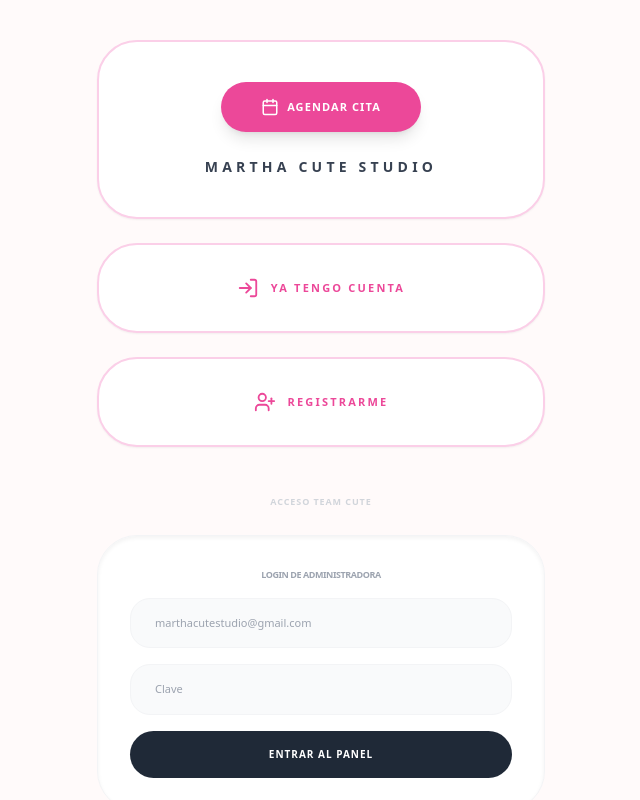
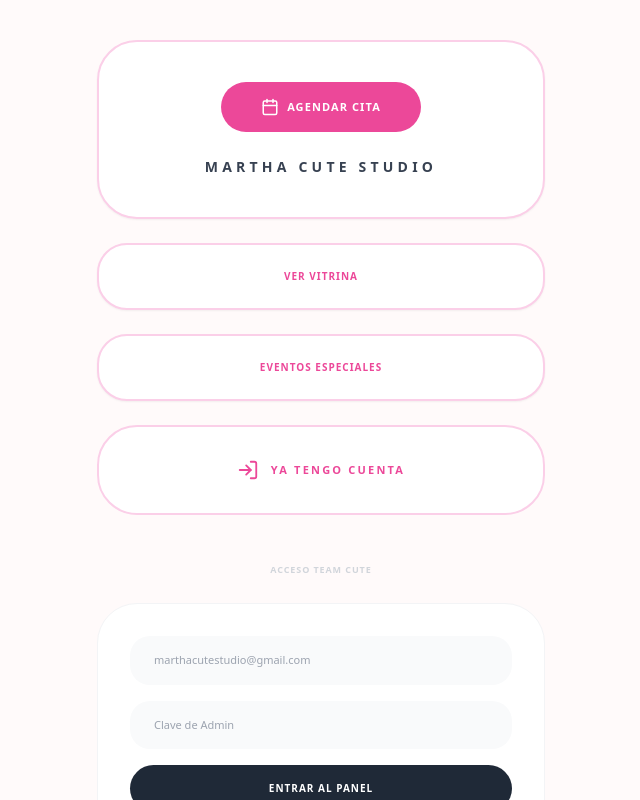
Before and after one commit to anaaz1798/martha-cute-studio, a React (Vite) app: page / in a window 1280 px wide. Both pictures are taken after a click on the button "ACCESO TEAM CUTE". Shown: the top 800 px of the page, without its empty margins (319-959 px from the left). Built offline with nearby package versions, Linux system fonts and the light colour scheme.

Commit message:
Update LoginPage.jsx

```diff
--- a/src/pages/LoginPage.jsx
+++ b/src/pages/LoginPage.jsx
@@ -1,18 +1,15 @@
 import { useState } from 'react';
-import { supabase } from '../supabase'; // Importante para que funcione el login real
+import { supabase } from '../supabase';
 import { useNavigate } from 'react-router-dom';
 import { Calendar, LogIn, UserPlus, Hash } from 'lucide-react';
 
 export default function LoginPage() {
   const navigate = useNavigate();
   const [view, setView] = useState('none');
-
-  // Estados para capturar lo que Martha escribe
   const [email, setEmail] = useState('');
   const [password, setPassword] = useState('');
   const [loading, setLoading] = useState(false);
 
-  // --- LOGIN PARA CLIENTAS ---
   const handleLogin = async (e) => {
     e.preventDefault();
     setLoading(true);
@@ -22,11 +19,9 @@ export default function LoginPage() {
     setLoading(false);
   };
 
-  // --- LOGIN PARA MARTHA (ADMIN) ---
   const handleAdminLogin = async (e) => {
     e.preventDefault();
     setLoading(true);
-
     const { data, error } = await supabase.auth.signInWithPassword({
       email: email,
       password: password,
@@ -35,11 +30,10 @@ export default function LoginPage() {
     if (error) {
       alert("Error: " + error.message);
     } else {
-      // Validamos por el correo que me diste
       if (data.user.email === 'marthacutestudio@gmail.com') {
         navigate('/admin');
       } else {
-        alert("No tienes acceso de administrador.");
+        alert("Acceso denegado");
         await supabase.auth.signOut();
       }
     }
@@ -47,71 +41,51 @@ export default function LoginPage() {
   };
 
   return (
-    <div className="min-h-screen bg-[#fffafa] pb-32 px-6 font-sans text-gray-800">
+    <div className="min-h-screen bg-[#fffafa] pb-32 px-6 font-sans">
       <main className="max-w-md mx-auto pt-10 space-y-6">
 
         {/* CABEZAL */}
         <section className="bg-white rounded-[40px] p-10 text-center shadow-sm border-2 border-[#fbcfe8]">
-          <button onClick={() => navigate('/servicios')} className="bg-[#ec4899] text-white px-10 py-4 rounded-full flex items-center gap-2 mx-auto mb-6 shadow-lg active:scale-95 transition-all">
+          <button onClick={() => navigate('/servicios')} className="bg-[#ec4899] text-white px-10 py-4 rounded-full flex items-center gap-2 mx-auto mb-6 active:scale-95 transition-all">
             <Calendar size={18} />
             <span className="text-[11px] font-black uppercase tracking-widest">Agendar Cita</span>
           </button>
-          <h1 className="text-[14px] font-black uppercase tracking-[0.3em] text-gray-700 text-center">Martha Cute Studio</h1>
+          <h1 className="text-[14px] font-black uppercase tracking-[0.3em] text-gray-700">Martha Cute Studio</h1>
         </section>
 
+        {/* BOTÓN VITRINA (Para que no se pierda) */}
+        <button onClick={() => navigate('/vitrina')} className="w-full bg-white p-6 rounded-[30px] border-2 border-[#fbcfe8] text-[#ec4899] font-black uppercase text-[10px] tracking-widest shadow-sm">
+          Ver Vitrina
+        </button>
+
+        {/* BOTÓN EVENTOS */}
+        <button onClick={() => navigate('/eventos')} className="w-full bg-white p-6 rounded-[30px] border-2 border-[#fbcfe8] text-[#ec4899] font-black uppercase text-[10px] tracking-widest shadow-sm">
+          Eventos Especiales
+        </button>
+
         {/* LOGIN CLIENTA */}
-        <div className="bg-white rounded-[40px] border-2 border-[#fbcfe8] overflow-hidden shadow-sm">
-          <button
-            onClick={() => { setView(view === 'login' ? 'none' : 'login'); setEmail(''); setPassword(''); }}
-            className="w-full p-8 flex items-center justify-center gap-3 text-[#ec4899]"
-          >
-            <LogIn size={22} />
-            <span className="text-[11px] font-black uppercase tracking-[0.2em]">Ya tengo cuenta</span>
+        <div className="bg-white rounded-[40px] border-2 border-[#fbcfe8] overflow-hidden">
+          <button onClick={() => setView(view === 'login' ? 'none' : 'login')} className="w-full p-8 flex items-center justify-center gap-3 text-[#ec4899]">
+            <LogIn size={22} /><span className="text-[11px] font-black uppercase tracking-[0.2em]">Ya tengo cuenta</span>
           </button>
-
           {view === 'login' && (
             <form onSubmit={handleLogin} className="px-10 pb-10 space-y-4">
               <input className="w-full px-6 py-4 bg-pink-50/30 rounded-[20px] text-[12px] border border-pink-100 outline-none" type="email" placeholder="Correo" onChange={(e) => setEmail(e.target.value)} required />
               <input className="w-full px-6 py-4 bg-pink-50/30 rounded-[20px] text-[12px] border border-pink-100 outline-none" type="password" placeholder="Clave" onChange={(e) => setPassword(e.target.value)} required />
-              <button disabled={loading} className="w-full bg-[#ec4899] text-white font-black py-5 rounded-full text-[11px] uppercase tracking-[0.2em]">
-                {loading ? 'Entrando...' : 'Entrar'}
-              </button>
+              <button disabled={loading} className="w-full bg-[#ec4899] text-white font-black py-5 rounded-full text-[11px] uppercase tracking-[0.2em]">{loading ? 'Entrando...' : 'Entrar'}</button>
             </form>
           )}
         </div>
 
-        {/* REGISTRO CLIENTA */}
-        <div className="bg-white rounded-[40px] border-2 border-[#fbcfe8] overflow-hidden shadow-sm">
-          <button
-            onClick={() => setView(view === 'register' ? 'none' : 'register')}
-            className="w-full p-8 flex items-center justify-center gap-3 text-[#ec4899]"
-          >
-            <UserPlus size={22} />
-            <span className="text-[11px] font-black uppercase tracking-[0.2em]">Registrarme</span>
-          </button>
-          {view === 'register' && (
-            <form className="px-10 pb-10 space-y-4">
-              <input className="w-full px-6 py-4 bg-pink-50/30 rounded-[20px] text-[12px] border border-pink-100 outline-none" placeholder="Nombre completo" required />
-              <button className="w-full bg-[#ec4899] text-white font-black py-5 rounded-full text-[11px] uppercase tracking-[0.2em]">Crear Cuenta</button>
-            </form>
-          )}
-        </div>
-
-        {/* ACCESO STAFF (MARTHA) */}
+        {/* ACCESO STAFF */}
         <div className="text-center pt-4">
-          <button
-            onClick={() => { setView(view === 'staff' ? 'none' : 'staff'); setEmail(''); setPassword(''); }}
-            className="text-[9px] font-black uppercase tracking-widest text-gray-300"
-          >
-            Acceso Team Cute
-          </button>
+          <button onClick={() => setView(view === 'staff' ? 'none' : 'staff')} className="text-[9px] font-black uppercase tracking-widest text-gray-300">Acceso Team Cute</button>
           {view === 'staff' && (
-            <form onSubmit={handleAdminLogin} className="mt-6 space-y-4 bg-white p-8 rounded-[40px] border border-gray-100 shadow-inner">
-              <p className="text-[9px] font-black text-gray-400 uppercase tracking-tighter">Login de Administradora</p>
-              <input className="w-full px-6 py-4 bg-gray-50 rounded-[20px] text-[11px] outline-none border border-gray-100" type="email" placeholder="marthacutestudio@gmail.com" onChange={(e) => setEmail(e.target.value)} required />
-              <input className="w-full px-6 py-4 bg-gray-50 rounded-[20px] text-[11px] outline-none border border-gray-100" type="password" placeholder="Clave" onChange={(e) => setPassword(e.target.value)} required />
-              <button disabled={loading} className="w-full bg-gray-800 text-white py-4 rounded-full text-[10px] font-black uppercase tracking-widest active:scale-95">
-                {loading ? 'Validando...' : 'Entrar al Panel'}
+            <form onSubmit={handleAdminLogin} className="mt-6 space-y-4 bg-white p-8 rounded-[40px] border border-gray-100">
+              <input className="w-full px-6 py-4 bg-gray-50 rounded-[20px] text-[11px] outline-none" type="email" placeholder="marthacutestudio@gmail.com" onChange={(e) => setEmail(e.target.value)} required />
+              <input className="w-full px-6 py-4 bg-gray-50 rounded-[20px] text-[11px] outline-none" type="password" placeholder="Clave de Admin" onChange={(e) => setPassword(e.target.value)} required />
+              <button disabled={loading} className="w-full bg-gray-800 text-white py-4 rounded-full text-[10px] font-black uppercase tracking-widest transition-all">
+                {loading ? 'Verificando...' : 'Entrar al Panel'}
               </button>
             </form>
           )}
```
